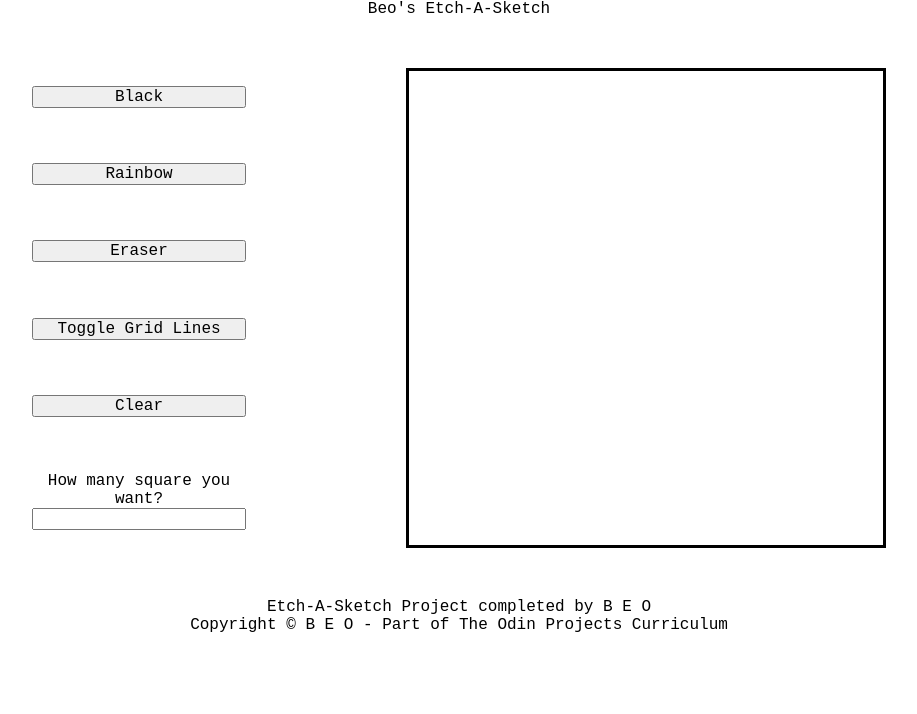
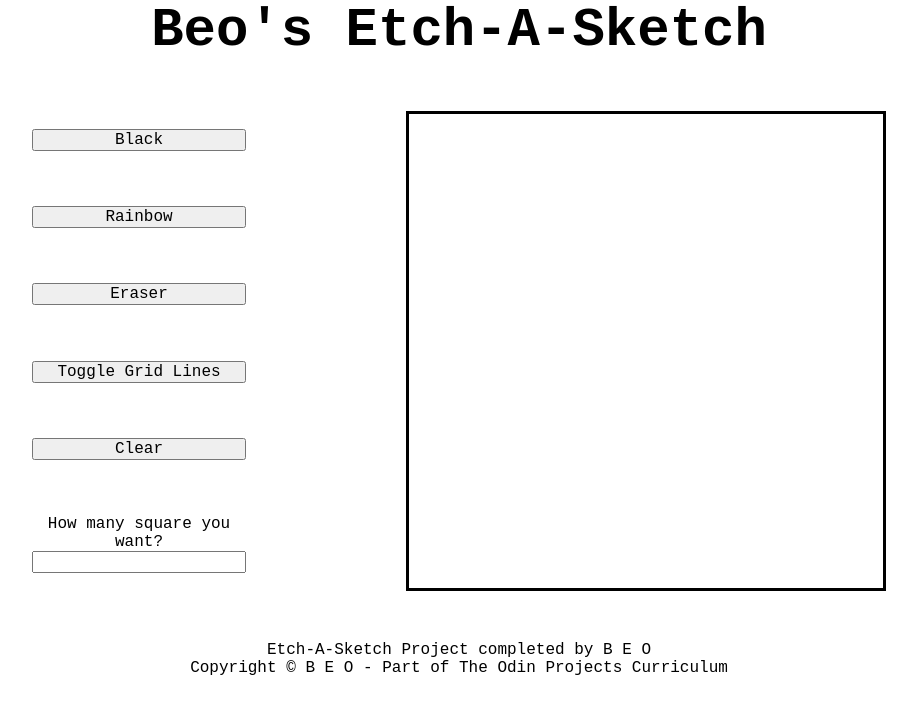
Before and after one commit to harry-t-nguyen/Project-Etch-A-Sketch, a plain HTML site: page index.html in a window 1280 px wide. Shown: the whole page, without its empty margins (181-1098 px from the left). Drawn offline with Linux system fonts and the light colour scheme.

Commit message:
Change header style

```diff
--- a/index.html
+++ b/index.html
@@ -10,7 +10,7 @@
 <body>
     <div id="container">
         <div class="header">
-            <h2>Beo's Etch-A-Sketch</h2>
+            <h1>Beo's Etch-A-Sketch</h1>
         </div>
         <div class="gamesection">
             <div class="buttons">
--- a/styles.css
+++ b/styles.css
@@ -31,6 +31,8 @@ img, picture, svg, video{
 
 .header{
     text-align: center;
+    font-weight: 900;
+    font-size: 54px;
 }
 .gamesection{
     display: flex;
```
